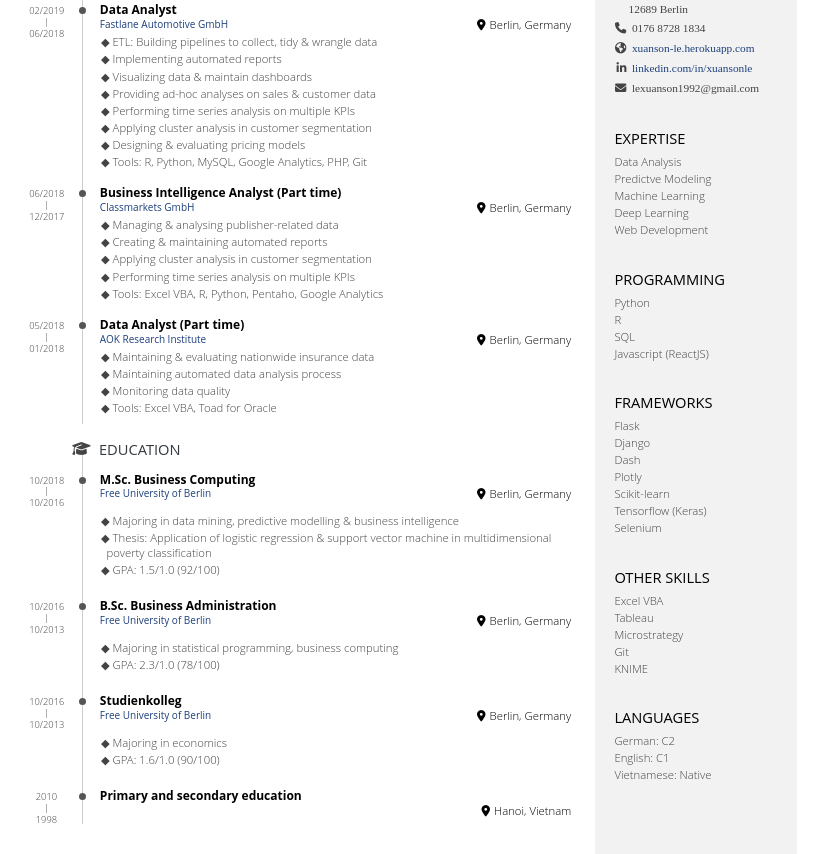
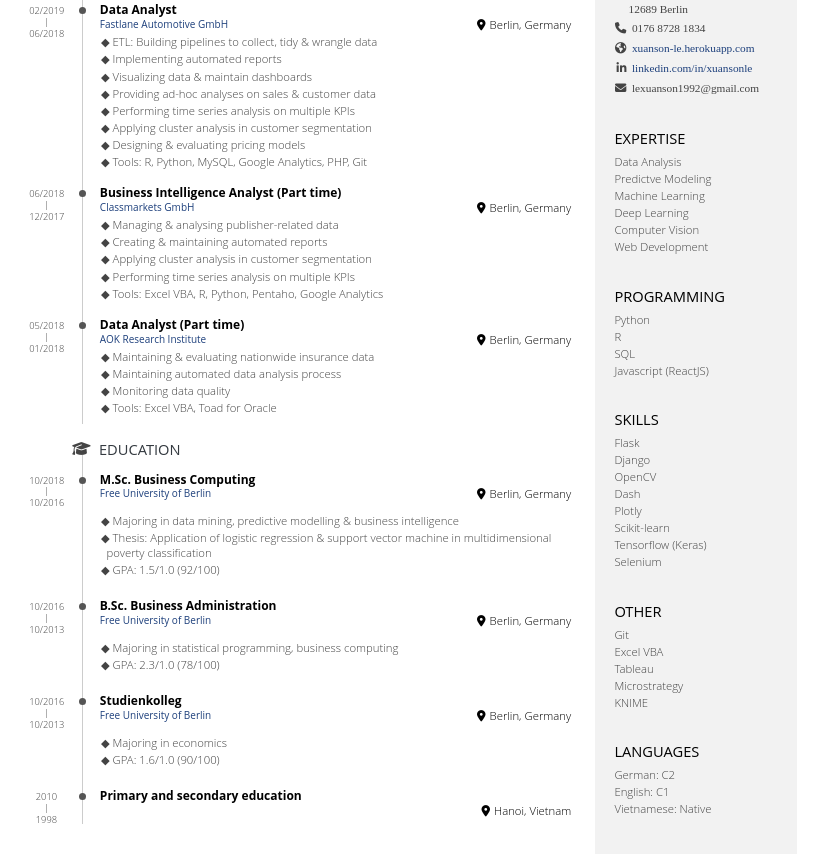
Before and after one commit to xuansonle/Resume, a PHP site: page / in a window 1280 px wide. Shown: the part 269-1123 px from the top of the page, without its empty margins (0-831 px from the left). Run offline with PHP 8.4, Linux system fonts and the light colour scheme; some libraries are stand-ins or nearby versions.

Commit message:
Small changes

```diff
--- a/index.php
+++ b/index.php
@@ -735,6 +735,7 @@
         <li>Predictve Modeling</li>
         <li>Machine Learning</li>
         <li>Deep Learning</li>
+        <li>Computer Vision</li>
         <li>Web Development</li>
       </ul>
     </div>
@@ -751,11 +752,12 @@
     </div>
     <div class="side-block" id="skills">
       <h1>
-        FRAMEWORKS
+        SKILLS
       </h1>
       <ul>
         <li>Flask</li>
         <li>Django</li>
+        <li>OpenCV</li>
         <li>Dash</li>
         <li>Plotly</li>
         <li>Scikit-learn</li>
@@ -765,13 +767,13 @@
     </div>
     <div class="side-block" id="skills">
       <h1>
-        OTHER SKILLS
+        OTHER
       </h1>
       <ul>
+        <li>Git</li>
         <li>Excel VBA</li>
         <li>Tableau</li>
         <li>Microstrategy</li>
-        <li>Git</li>
         <li>KNIME</li>
       </ul>
     </div>
```
Also changed, not shown: resume.html (+5 -3 lines), logReg.png (added).
